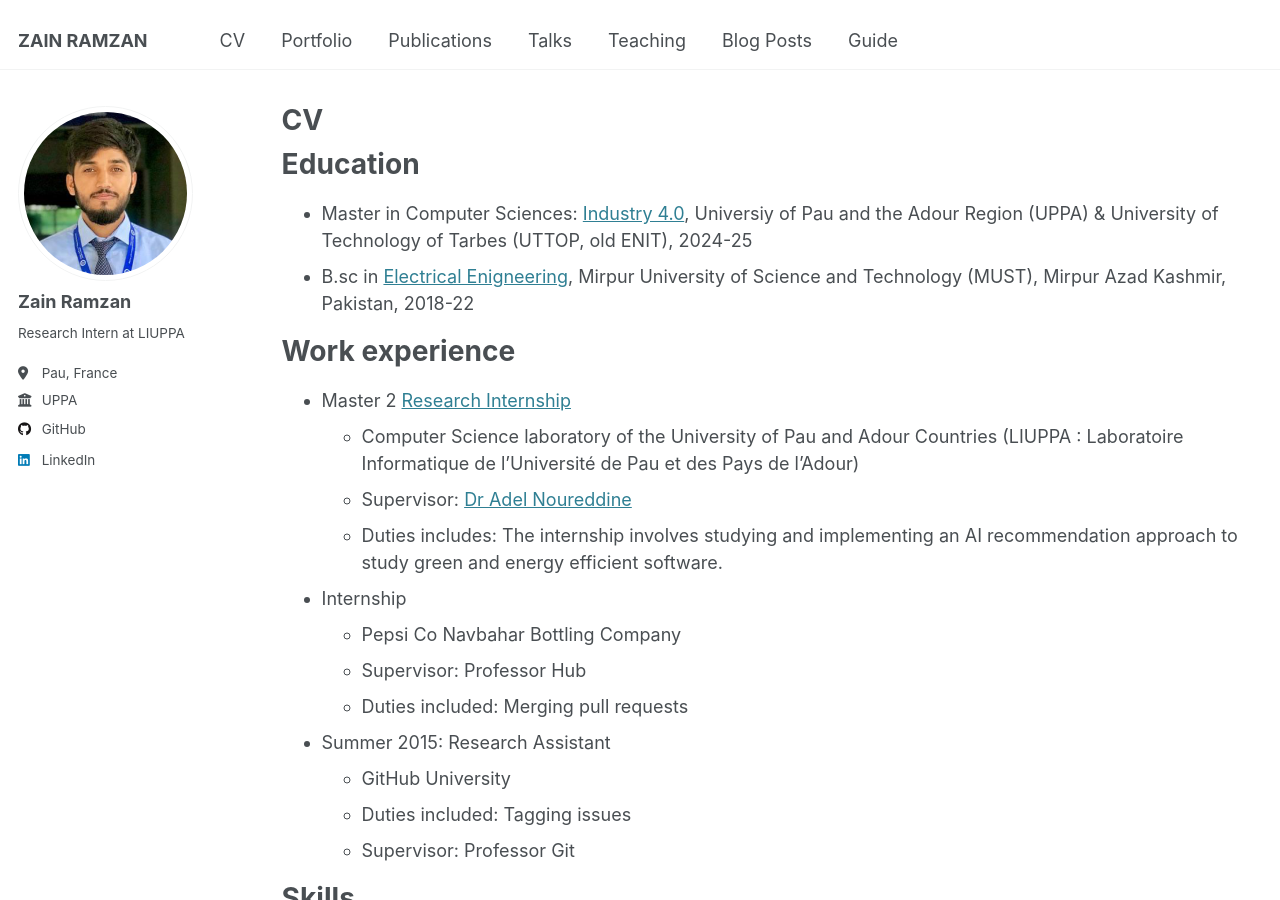
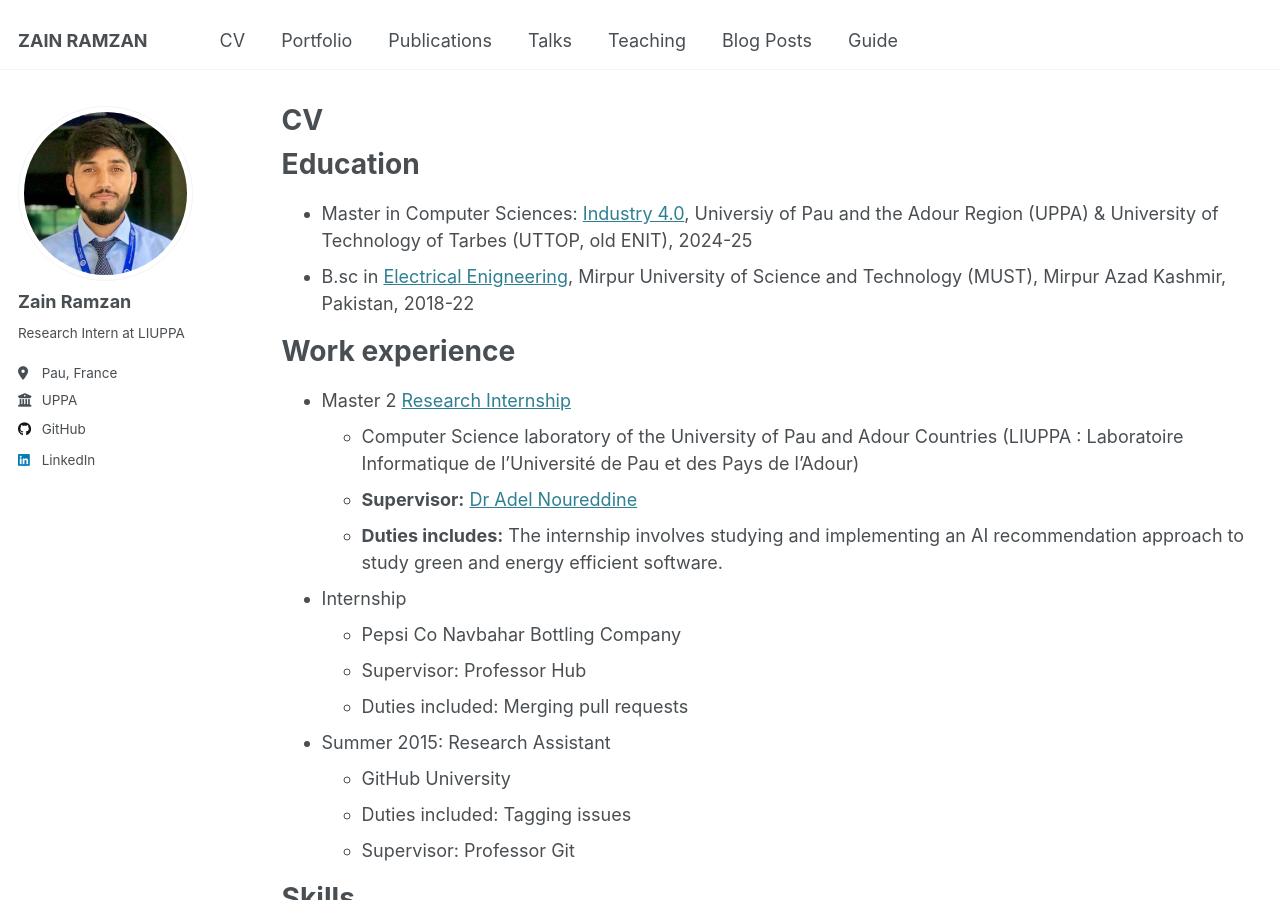
Before and after one commit to zain-ramzan/zain-ramzan.github.io, a Jekyll site: the page built from _pages/cv.md, in a window 1280 px wide and 900 px high. Built offline with Jekyll 4.4.1, drawn with Linux system fonts in a browser that asks for light colours.

Commit message:
Update cv.md

```diff
--- a/_pages/cv.md
+++ b/_pages/cv.md
@@ -18,8 +18,8 @@ Work experience
 ======
 * Master 2 <a href="https://www.noureddine.org/research/behave/internship-2025" target="_blank">Research Internship</a>
   * Computer Science laboratory of the University of Pau and Adour Countries (LIUPPA : Laboratoire Informatique de l'Université de Pau et des Pays de l'Adour)
-  * Supervisor: <a href="https://www.noureddine.org/" target="_blank">Dr Adel Noureddine</a>
-  * Duties includes: The internship involves studying and implementing an AI recommendation approach to study green and energy efficient software.
+  * **Supervisor:** <a href="https://www.noureddine.org/" target="_blank">Dr Adel Noureddine</a>
+  * **Duties includes:** The internship involves studying and implementing an AI recommendation approach to study green and energy efficient software.
 
 * Internship
   * Pepsi Co Navbahar Bottling Company
```
